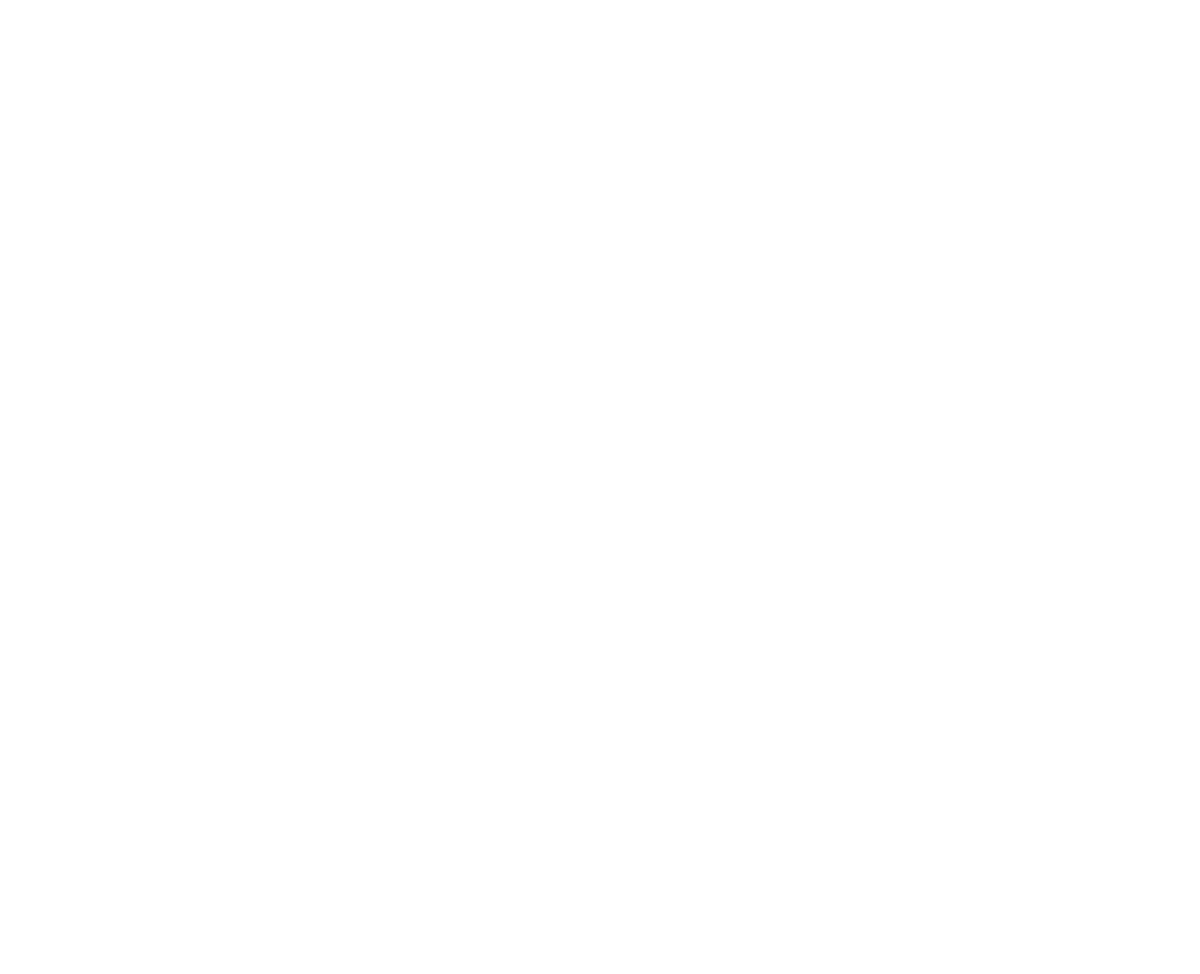
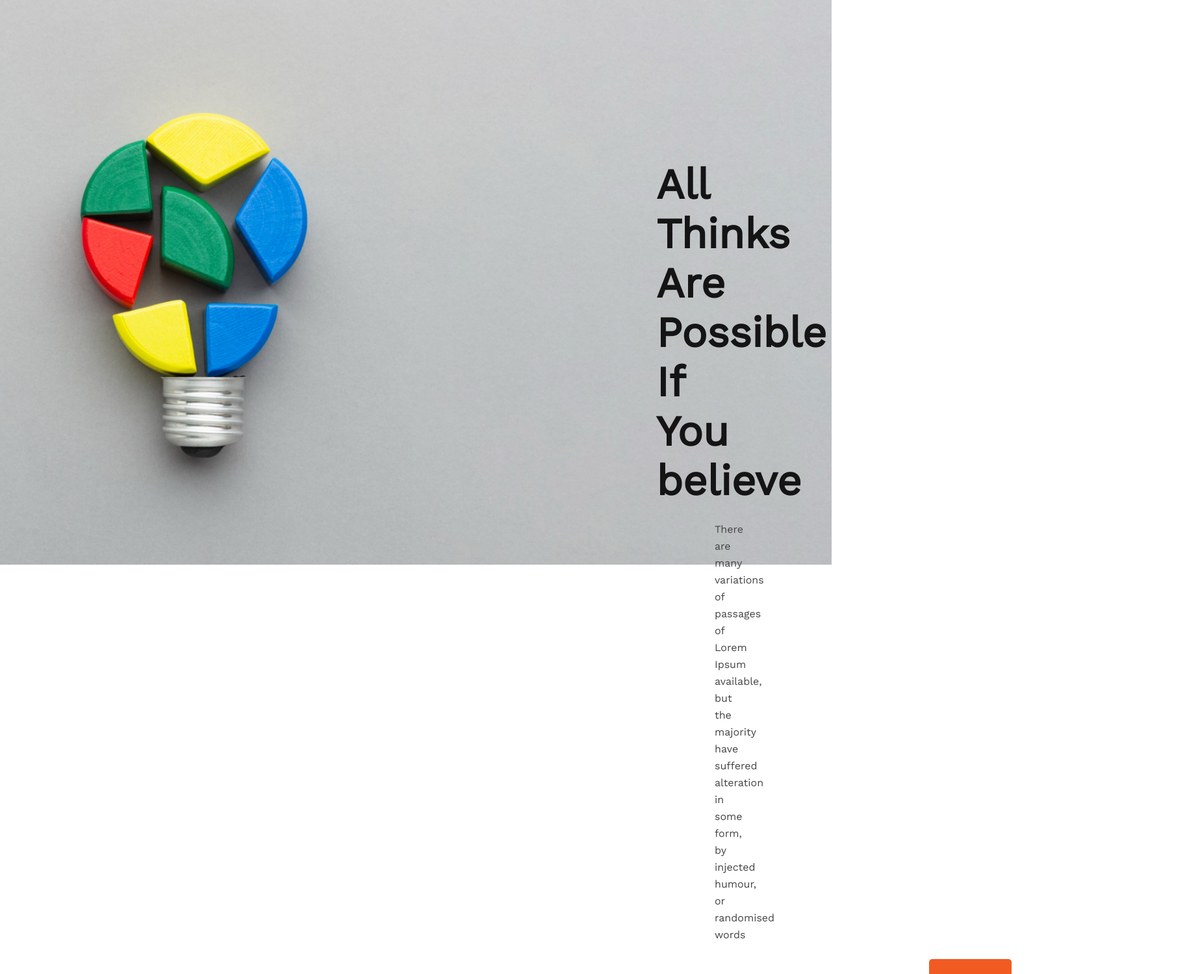
Before and after one commit to Saif-Tasnim/new_year_project, a plain HTML site: page index.html in a window 1280 px wide. Shown: the top 1499 px of the page at 65% size, 1847 px wide, since content can reach past the window. Before the commit the page ends 800 px from the top, so only its background shows below. Drawn offline with nearby package versions, Linux system fonts and the light colour scheme.

Commit message:
Header Part complete

```diff
--- a/index.html
+++ b/index.html
@@ -5,8 +5,28 @@
     <meta http-equiv="X-UA-Compatible" content="IE=edge">
     <meta name="viewport" content="width=device-width, initial-scale=1.0">
     <title>New Year New Me Project</title>
+    <link rel="preconnect" href="https://fonts.googleapis.com">
+<link rel="preconnect" href="https://fonts.gstatic.com" crossorigin>
+<link href="https://fonts.googleapis.com/css2?family=Work+Sans&display=swap" rel="stylesheet">
+<link rel="stylesheet" href="style/style.css">
 </head>
 <body>
 
+          <!-- Header part design (Banner with background image & text) -->
+    <header>
+     <div class="banner">
+        <h1 class="heading"> All Thinks Are Possible If You believe</h1>
+        <p class="desc">There are many variations of passages of Lorem Ipsum available, but the majority have suffered alteration in some form, by injected humour, or randomised words</p>
+        <button class = "first-btn">Contact Us</button>
+     </div>
+    </header>
+    <!-- Main parts design with Section element -->
+    <main>
+
+    </main>
+
+    <footer>
+
+    </footer>
 </body>
 </html>
--- /dev/null
+++ b/style/style.css
@@ -0,0 +1,56 @@
+*{
+    font-family: 'Work Sans', sans-serif;
+    margin: 0 ;
+
+}
+
+/* Header part design With banner */
+
+.banner{
+    padding: 30px;
+    background-image: url('../images/banner/banner2.png');
+    height: 809px;
+    background-size: cover;
+    margin-bottom: 130px;
+
+}
+
+.banner h1{
+    color: #151414;
+    padding-top: 216px;
+    padding-left: 980px;
+    padding-right: 290px;
+    font-weight: 700;
+    font-size: 65px;
+    line-height: 76px;
+    text-align: right;
+
+}
+
+.banner .desc{
+    font-weight: 400;
+    font-size: 16px;
+    line-height: 26px;
+    text-align: right;
+    color: #444343;
+    margin-top: 24px;
+    padding-left: 1070px;
+    padding-right: 290px;
+
+}
+
+.banner .first-btn{
+    margin-top: 24px;
+    margin-left: 1400px;
+    margin-right: 290px;
+    text-align: right;
+    color: #FFFFFF;
+    height: 64px;
+    font-weight: 600;
+    font-size: 20px;
+    padding: 20px 25px;
+    background: #F15B22;
+    border-radius: 5px;
+    border: none;
+
+}
```
